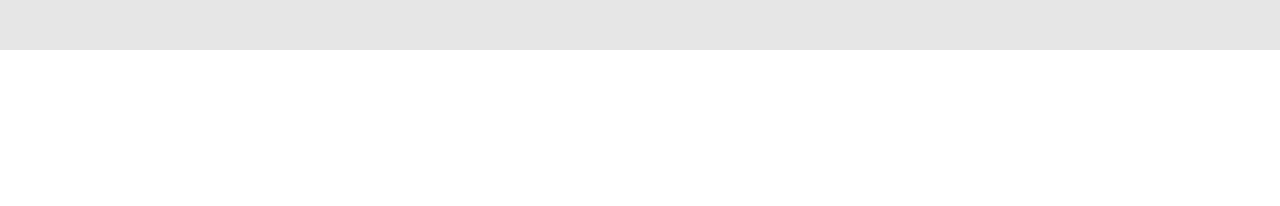
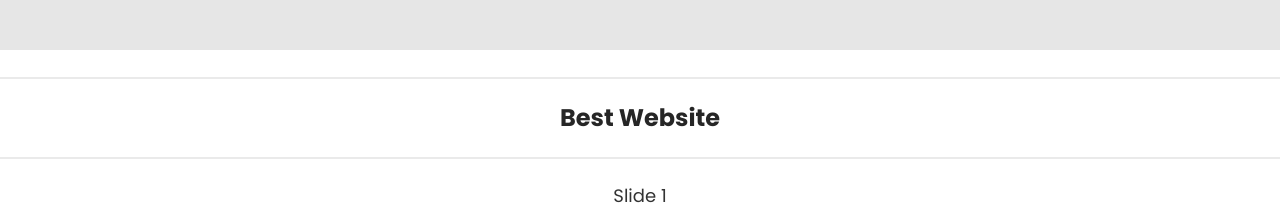
Before and after one commit to naimulislamshakil/portfolio-website, a React (Create React App) app: page / in a window 1280 px wide. Shown: the part 1778-1984 px from the top of the page. Before the commit the page ends 1828 px from the top, so only its background shows below. Built offline with nearby package versions, Linux system fonts and the light colour scheme.

Commit message:
Add Swiper in my best website

```diff
--- a/package.json
+++ b/package.json
@@ -11,6 +11,7 @@
     "react-dom": "^18.1.0",
     "react-router-dom": "^6.3.0",
     "react-scripts": "5.0.1",
+    "swiper": "^8.2.1",
     "web-vitals": "^2.1.4"
   },
   "scripts": {
--- /dev/null
+++ b/src/Component/Pages/Home/BestWebsite.js
@@ -0,0 +1,30 @@
+import React from "react";
+import { Swiper, SwiperSlide } from "swiper/react";
+import "swiper/css";
+import "swiper/css/navigation";
+import "./Home.css";
+import { Navigation } from "swiper";
+
+const BestWebsite = () => {
+  return (
+    <div className="mt-5">
+      <div class="divider"></div>
+      <div className="text-center">
+        <h2 className="font-bold text-accent text-2xl">Best Website</h2>
+      </div>
+      <div class="divider"></div>
+      <div className="bg-base-200">
+        <Swiper
+          navigation={true}
+          modules={[Navigation]}
+          className="mySwiper"
+          slidesPerView={1}
+        >
+          <SwiperSlide>Slide 1</SwiperSlide>
+        </Swiper>
+      </div>
+    </div>
+  );
+};
+
+export default BestWebsite;
--- a/src/Component/Pages/Home/Home.css
+++ b/src/Component/Pages/Home/Home.css
@@ -7,3 +7,34 @@
   gap: 1rem /* 16px */;
   padding: 1rem /* 16px */;
 }
+
+.swiper-slide img {
+  display: block;
+  width: 100%;
+  height: 100%;
+  object-fit: cover;
+}
+.swiper-slide {
+  text-align: center;
+  font-size: 18px;
+  background: #fff;
+
+  /* Center slide text vertically */
+  display: -webkit-box;
+  display: -ms-flexbox;
+  display: -webkit-flex;
+  display: flex;
+  -webkit-box-pack: center;
+  -ms-flex-pack: center;
+  -webkit-justify-content: center;
+  justify-content: center;
+  -webkit-box-align: center;
+  -ms-flex-align: center;
+  -webkit-align-items: center;
+  align-items: center;
+}
+
+.swiper {
+  width: 100%;
+  height: 100%;
+}
--- a/src/Component/Pages/Home/Home.js
+++ b/src/Component/Pages/Home/Home.js
@@ -1,12 +1,14 @@
 import React from "react";
 import AboutMe from "./AboutMe";
 import Banner from "./Banner";
+import BestWebsite from "./BestWebsite";
 
 const Home = () => {
   return (
     <div>
       <Banner></Banner>
       <AboutMe></AboutMe>
+      <BestWebsite></BestWebsite>
     </div>
   );
 };
```
Also changed, not shown: 1 other file (tests, documents, lock files or other folders).
